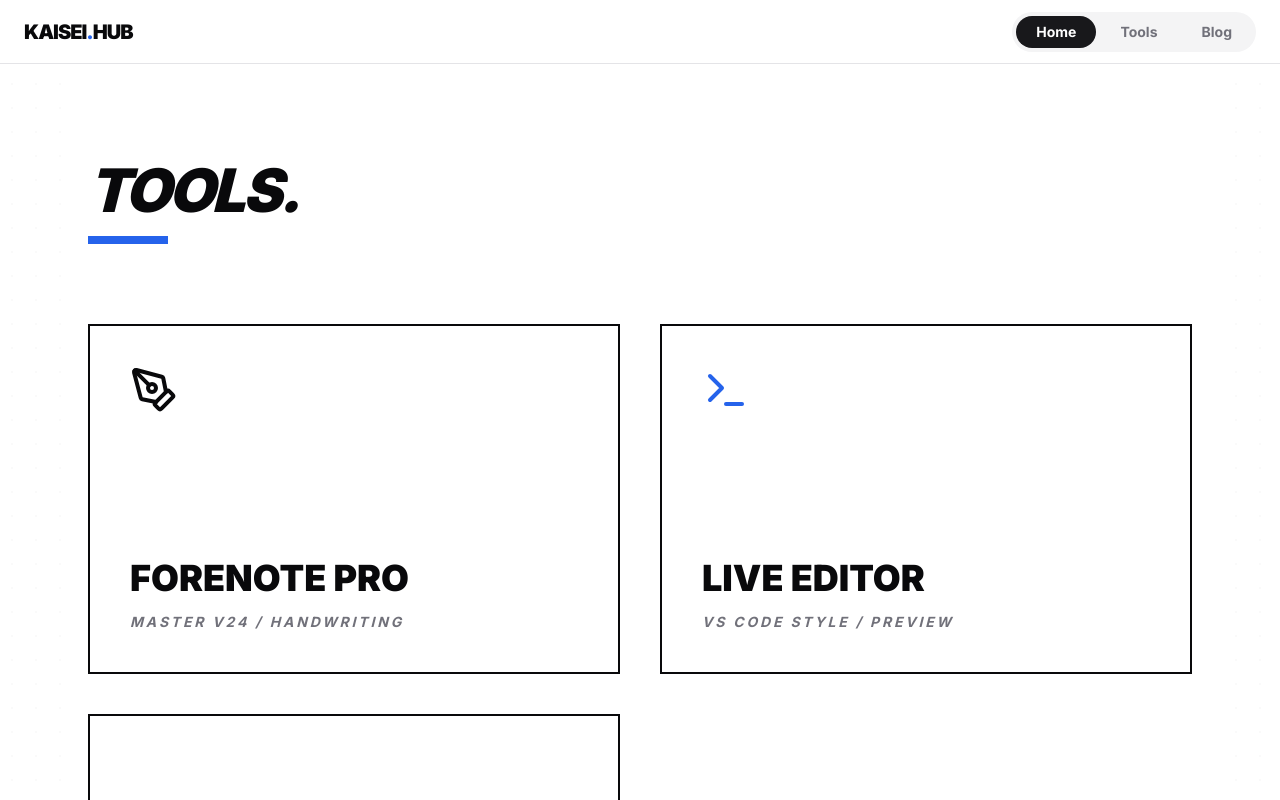
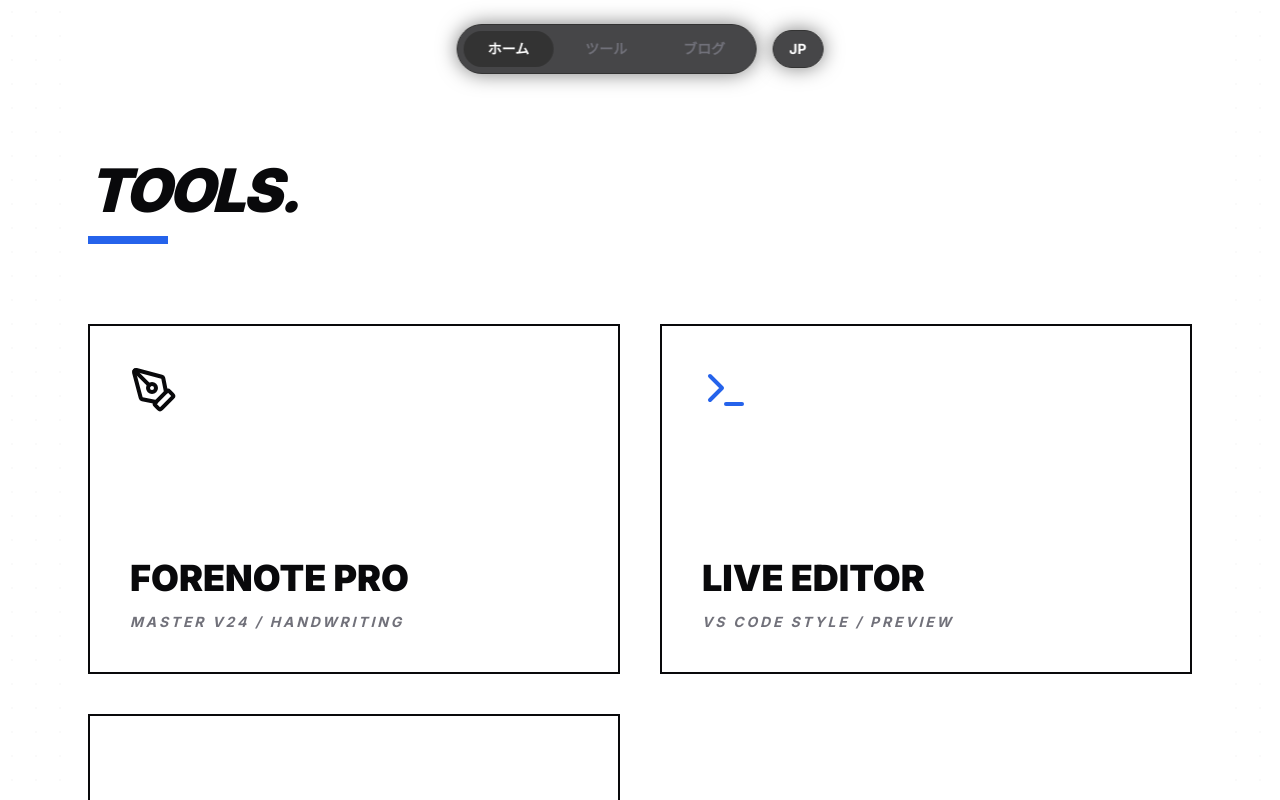
Before and after one commit to kaisei-2026/kaisei-12.-fromgoogle, a Next.js app: page /tools in a window 1280 px wide. Shown: the top 800 px of the page. Built offline with nearby package versions, Linux system fonts and the light colour scheme.

Commit message:
Implement language toggle and dynamic nav items
Refactor Navbar component to support language switching and dynamic navigation items.

```diff
--- a/components/navigation/Navbar.tsx
+++ b/components/navigation/Navbar.tsx
@@ -2,43 +2,54 @@
 import { motion } from "framer-motion";
 import Link from "next/link";
 import { usePathname } from "next/navigation";
+import { useState, useEffect } from "react";
+
+const navItems = {
+  jp: [{ name: "ホーム", path: "/" }, { name: "ツール", path: "/tools" }, { name: "ブログ", path: "/blog" }],
+  en: [{ name: "Home", path: "/" }, { name: "Tools", path: "/tools" }, { name: "Blog", path: "/blog" }]
+};
 
 export default function Navbar() {
   const pathname = usePathname();
-  const navItems = [
-    { name: "Home", path: "/" },
-    { name: "Tools", path: "/tools" },
-    { name: "Blog", path: "/blog" },
-  ];
+  const [lang, setLang] = useState<"jp" | "en">("jp");
+  const [mounted, setMounted] = useState(false);
+
+  useEffect(() => {
+    setMounted(true);
+    const savedLang = localStorage.getItem("app_lang") as "jp" | "en";
+    if (savedLang) setLang(savedLang);
+  }, []);
+
+  const toggleLang = () => {
+    const newLang = lang === "jp" ? "en" : "jp";
+    setLang(newLang);
+    localStorage.setItem("app_lang", newLang);
+    window.dispatchEvent(new Event('storage')); // エディタ等に言語変更を知らせる
+    window.location.reload(); // サイト全体に反映させるためリロード
+  };
+
+  const isActive = (path: string) => path === "/" ? pathname === "/" : pathname.startsWith(path);
+
+  if (!mounted) return null;
 
   return (
-    // 高さを h-16 (64px) に固定
-    <nav className="fixed top-0 left-0 right-0 z-[100] h-16 bg-white/80 backdrop-blur-xl border-b border-zinc-200">
-      <div className="max-w-full mx-auto px-6 h-full flex items-center justify-between">
-        <Link href="/" className="text-xl font-[900] tracking-tighter text-zinc-950">
-          KAISEI<span className="text-blue-600">.</span>HUB
-        </Link>
-
-        <div className="flex gap-1 p-1 bg-zinc-100 rounded-full">
-          {navItems.map((item) => {
-            const active = pathname === item.path || (item.path !== "/" && pathname.startsWith(item.path));
-            return (
-              <Link key={item.path} href={item.path} className="relative px-5 py-1.5 text-sm font-bold transition-all">
-                <span className={`relative z-10 ${active ? "text-white" : "text-zinc-500 hover:text-zinc-800"}`}>
-                  {item.name}
-                </span>
-                {active && (
-                  <motion.div
-                    layoutId="nav-pill"
-                    className="absolute inset-0 bg-zinc-900 rounded-full"
-                    transition={{ type: "spring", bounce: 0.2, duration: 0.6 }}
-                  />
-                )}
-              </Link>
-            );
-          })}
-        </div>
-      </div>
-    </nav>
+    <div className="fixed top-6 left-1/2 -translate-x-1/2 z-50 flex items-center gap-4">
+      <nav className="flex gap-2 p-1.5 bg-[#18181b]/80 backdrop-blur-md border border-[#333] rounded-full shadow-[0_0_20px_rgba(0,0,0,0.5)]">
+        {navItems[lang].map((item) => (
+          <Link key={item.path} href={item.path} className="relative px-6 py-2 text-sm font-bold transition-colors outline-none">
+            <span className={`relative z-10 ${isActive(item.path) ? "text-white" : "text-zinc-500 hover:text-white"}`}>
+              {item.name}
+            </span>
+            {isActive(item.path) && (
+              <motion.div layoutId="nav-pill" className="absolute inset-0 bg-[#333] rounded-full -z-0" transition={{ type: "spring", stiffness: 380, damping: 30 }} />
+            )}
+          </Link>
+        ))}
+      </nav>
+      {/* 言語切り替えボタン */}
+      <button onClick={toggleLang} className="bg-[#18181b]/80 backdrop-blur-md border border-[#333] text-white px-4 py-2 rounded-full text-sm font-bold shadow-[0_0_20px_rgba(0,0,0,0.5)] hover:bg-[#333] transition-colors">
+        {lang === "jp" ? "JP" : "EN"}
+      </button>
+    </div>
   );
 }
```
